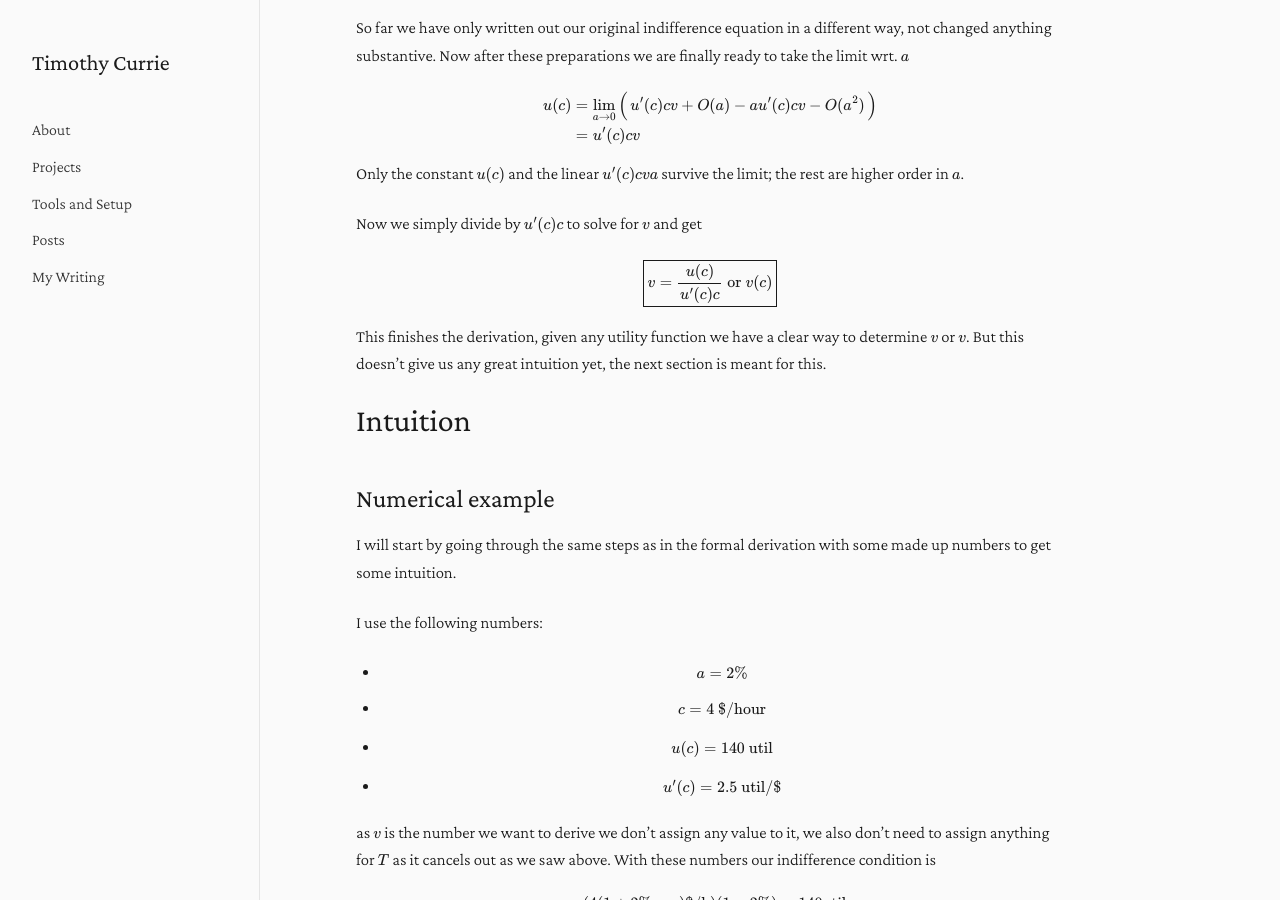
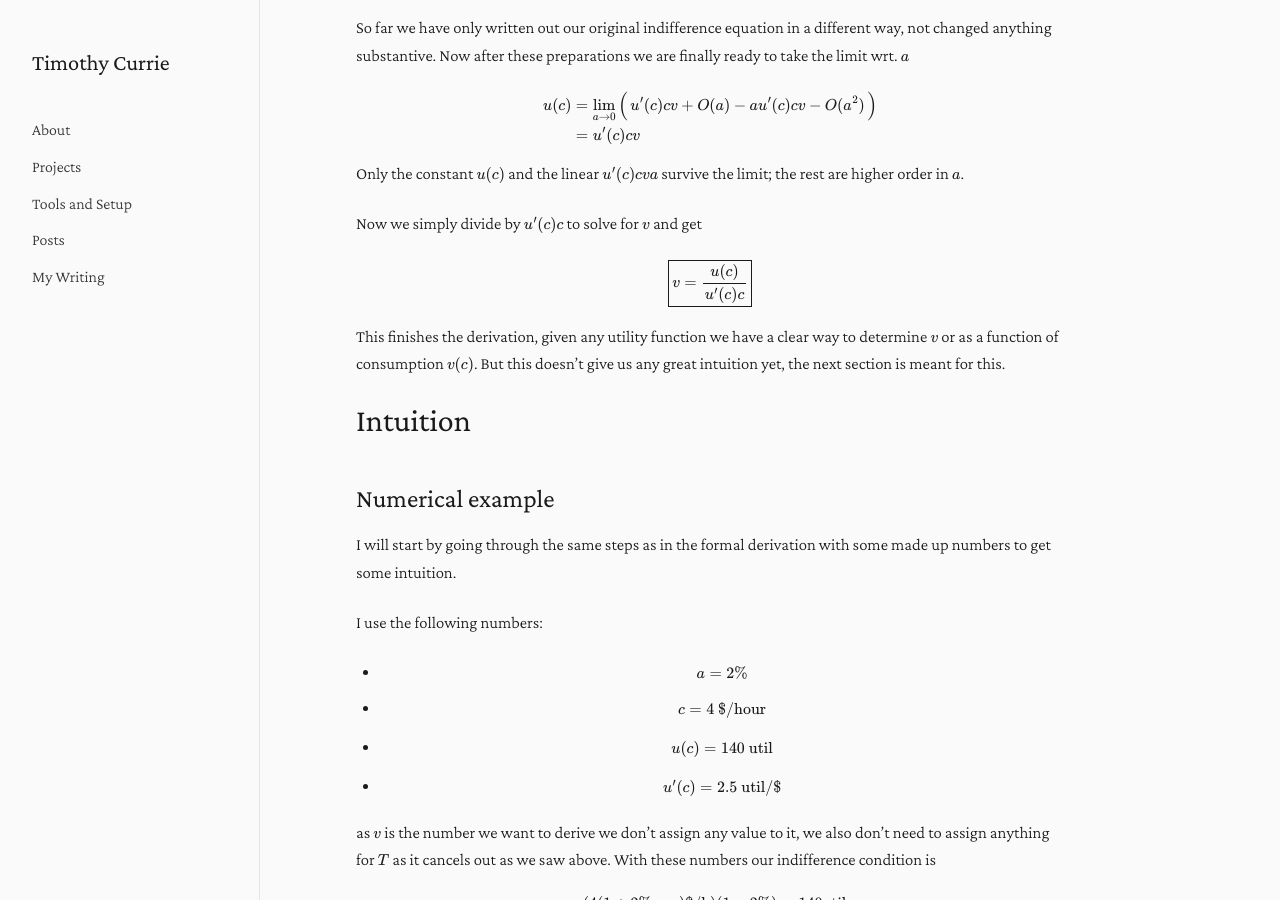
Before and after one commit to Tim2othy/ws, a Jekyll site: the page built from _posts/2026-07-01-vsl.md, in a window 1280 px wide and 900 px high, scrolled down 1938 px. Built offline with Jekyll 4.4.1, drawn with Linux system fonts in a browser that asks for light colours.

Commit message:
more math stuff mostly

```diff
--- a/_posts/2026-07-01-vsl.md
+++ b/_posts/2026-07-01-vsl.md
@@ -82,9 +82,9 @@ Only the constant $$u(c)$$ and the linear $$u'(c) c v a$$ survive the limit; the
 
 Now we simply divide by $$u'(c) c$$ to solve for $$v$$ and get
 
-$$\boxed{ v = \dfrac{u(c)}{u'(c) c} \text{ or } v(c) }$$
+$$\boxed{ v = \dfrac{u(c)}{u'(c) c}}$$
 
-This finishes the derivation, given any utility function we have a clear way to determine $$v$$ or $$v$$. But this doesn't give us any great intuition yet, the next section is meant for this.
+This finishes the derivation, given any utility function we have a clear way to determine $$v$$ or as a function of consumption $$v(c)$$. But this doesn't give us any great intuition yet, the next section is meant for this.
 
 # Intuition
 
```
Also changed, not shown: _posts/2026-07-23-how-long.md (+1 -1 lines).
